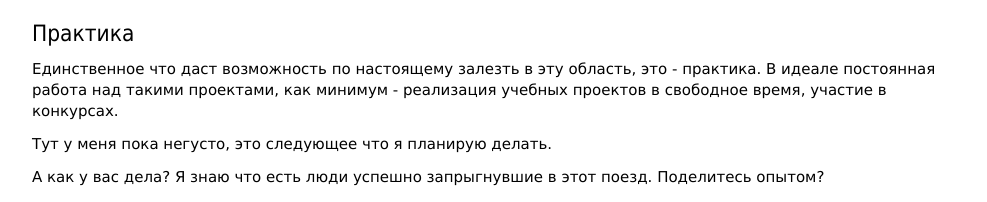
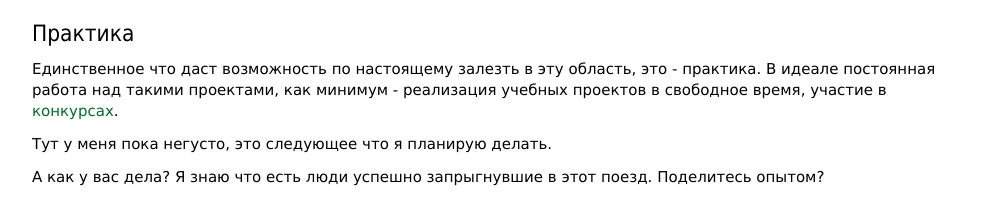
Before and after one commit to vorushin/vorushin.github.io, a Jekyll site: the page built from _posts/2017-11-11-how-to-jump-into-deep-ml-train.md, in a window 1280 px wide. Shown: the part 1480-1682 px from the top of the page, without its empty margins (143-1130 px from the left). Built offline with Jekyll 4.4.1, drawn with Linux system fonts in a browser that asks for light colours; comment, search, counter and statistics services are not loaded; part of the change alters nothing that is shown.

```diff
--- a/_posts/2017-11-11-how-to-jump-into-deep-ml-train.md
+++ b/_posts/2017-11-11-how-to-jump-into-deep-ml-train.md
@@ -50,7 +50,7 @@ permalink: /blog/how-to-jump-into-deep-ml-train
 
 ### Практика
 
-Единственное что даст возможность по настоящему залезть в эту область, это - практика. В идеале постоянная работа над такими проектами, как минимум - реализация учебных проектов в свободное время, участие в конкурсах.
+Единственное что даст возможность по настоящему залезть в эту область, это - практика. В идеале постоянная работа над такими проектами, как минимум - реализация учебных проектов в свободное время, участие в [конкурсах](https://www.kaggle.com/).
 
 Тут у меня пока негусто, это следующее что я планирую делать.
 
```
